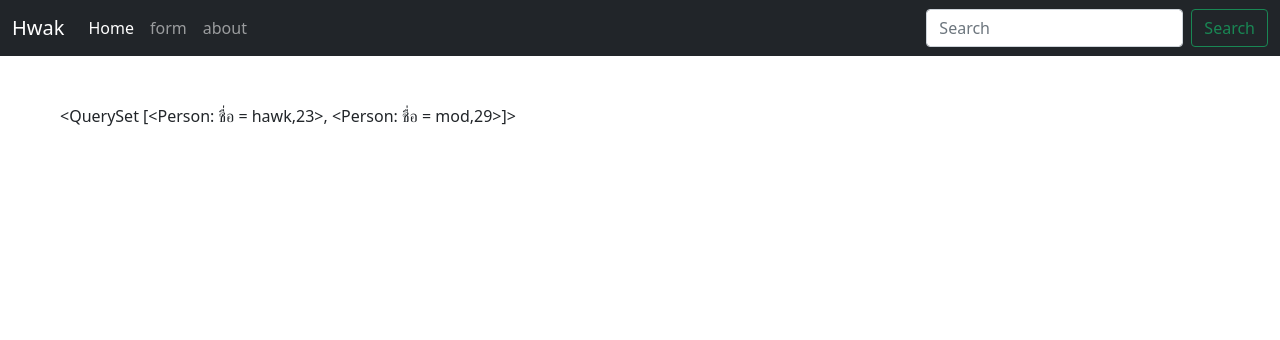
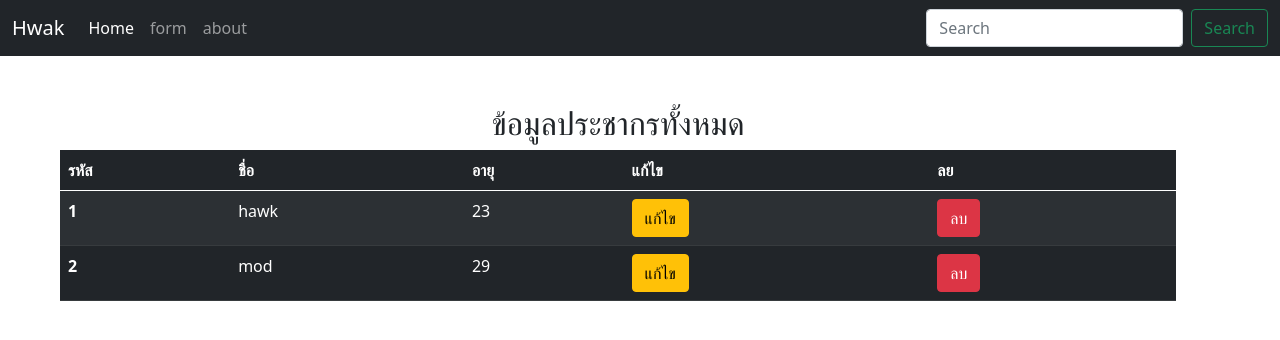
Before and after one commit to hwakkub/Django_Framework, a Django app: page / in a window 1280 px wide. Shown: the top 340 px of the page. Run offline with Django 5.2, Linux system fonts and the light colour scheme; data comes from the database, SQL or seed files in the repository; both versions use the stored data as it was after the commit.

Commit message:
show all data on web

```diff
--- a/myapp/templates/index.html
+++ b/myapp/templates/index.html
@@ -5,5 +5,29 @@
 {% endblock %}
 
 {% block content %}
-    {{all_persion}}
+    <h2 class="text-center">ข้อมูลประชากรทั้งหมด</h2>
+    <table class="table table-dark table-striped">
+        <thead>
+           <tr>
+                <th scope="col">รหัส</th>
+                <th scope="col">ชื่อ</th>
+                <th scope="col">อายุ</th>
+                <th scope="col">แก้ไข</th>
+                <th scope="col">ลย</th>
+           </tr>
+        </thead>
+        <tbody>
+            {% for person in all_persion %}
+            <tr>
+                <th scope="row">{{person.id}}</th>
+                <td>{{person.name}}</td>
+                <td>{{person.age}}</td>
+                <td><a href="#" class="btn btn-warning">แก้ไข</a></a></td>
+                <td><a href="#" class="btn btn-danger">ลบ</a></td>
+            </tr>
+
+            {% endfor %}
+        </tbody>
+    </table>
+
 {% endblock %}
```
Also changed, not shown: db.sqlite3.
